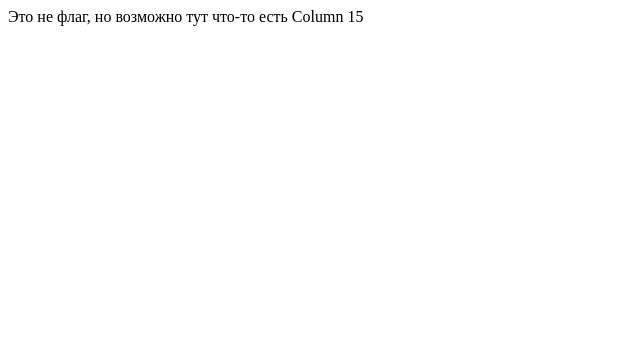
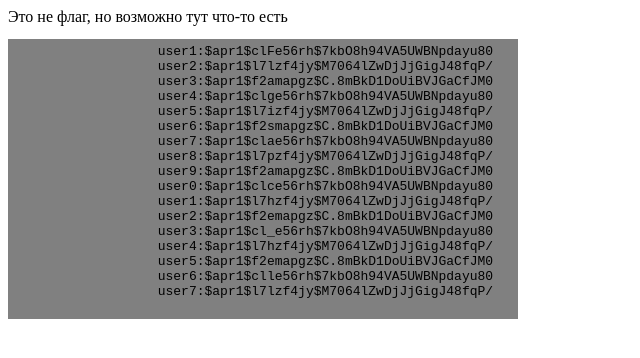
Before and after one commit to EscapeCTF/ctf-web-practice, a plain HTML site: page p2/admin/index.html in a window 1280 px wide. Shown: the whole page, without its empty margins (0-640 px from the left). Drawn offline with Linux system fonts and the light colour scheme.

Commit message:
Change flag

```diff
--- a/p2/admin/index.html
+++ b/p2/admin/index.html
@@ -1,11 +1,39 @@
 <!DOCTYPE html>
 <html>
 <head>
+	<meta data-n-head="true" charset="utf-8">
 	<title>admin</title>
+	<style type="text/css">
+		pre {ridge
+			border: 5px ridge black;
+			background-color: grey;
+			padding: 5px;
+			text-align: center;
+			width: 500px;
+		}
+	</style>
 </head>
 <body>
-	Это не флаг, но возможно тут что-то есть
-	Column 15
-	<!-- .htpasswd -->
+	Это не флаг, но возможно тут что-то есть<br>
+	<!-- Hint: Column 15 -->
+	<pre>
+		user1:$apr1$clFe56rh$7kbO8h94VA5UWBNpdayu80
+		user2:$apr1$l7lzf4jy$M7064lZwDjJjGigJ48fqP/
+		user3:$apr1$f2amapgz$C.8mBkD1DoUiBVJGaCfJM0
+		user4:$apr1$clge56rh$7kbO8h94VA5UWBNpdayu80
+		user5:$apr1$l7izf4jy$M7064lZwDjJjGigJ48fqP/
+		user6:$apr1$f2smapgz$C.8mBkD1DoUiBVJGaCfJM0
+		user7:$apr1$clae56rh$7kbO8h94VA5UWBNpdayu80
+		user8:$apr1$l7pzf4jy$M7064lZwDjJjGigJ48fqP/
+		user9:$apr1$f2amapgz$C.8mBkD1DoUiBVJGaCfJM0
+		user0:$apr1$clce56rh$7kbO8h94VA5UWBNpdayu80
+		user1:$apr1$l7hzf4jy$M7064lZwDjJjGigJ48fqP/
+		user2:$apr1$f2emapgz$C.8mBkD1DoUiBVJGaCfJM0
+		user3:$apr1$cl_e56rh$7kbO8h94VA5UWBNpdayu80
+		user4:$apr1$l7hzf4jy$M7064lZwDjJjGigJ48fqP/
+		user5:$apr1$f2emapgz$C.8mBkD1DoUiBVJGaCfJM0
+		user6:$apr1$clle56rh$7kbO8h94VA5UWBNpdayu80
+		user7:$apr1$l7lzf4jy$M7064lZwDjJjGigJ48fqP/
+	</pre>
 </body>
 </html>
```
Also changed, not shown: 1 other file.
